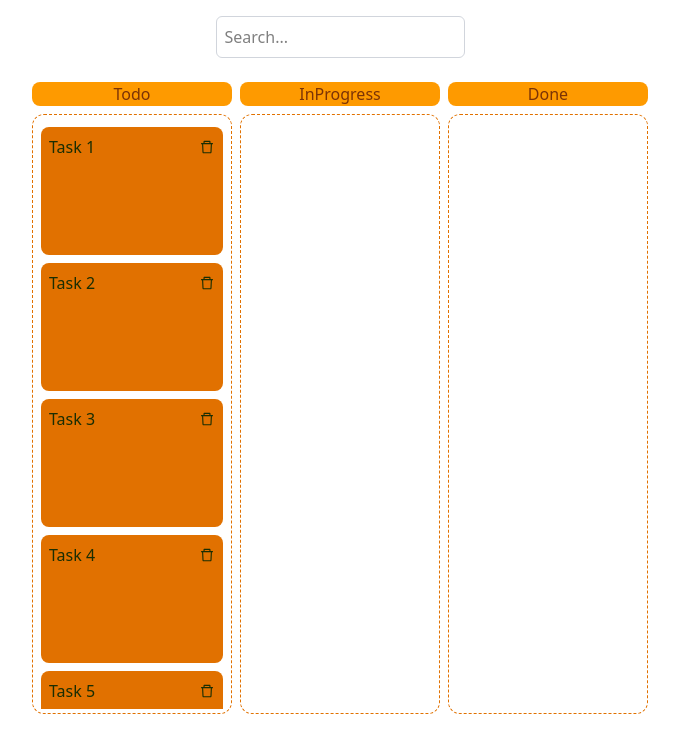
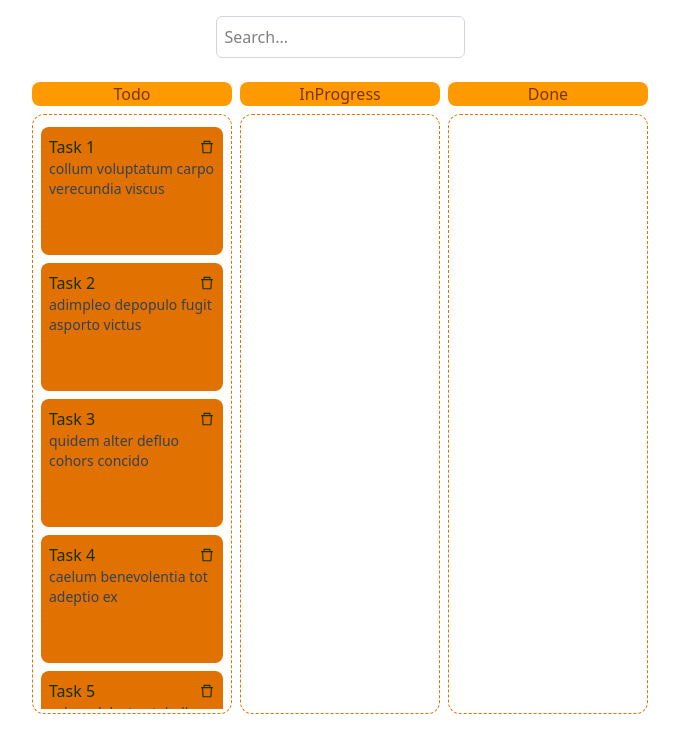
Before and after one commit to ehsanmmd/todoList, a React (Vite) app: page / in a window 1280 px wide. Shown: the top 752 px of the page, without its empty margins (300-979 px from the left). Built offline with nearby package versions, Linux system fonts and the light colour scheme.

Commit message:
feat: add card description

```diff
--- a/package.json
+++ b/package.json
@@ -20,6 +20,7 @@
   },
   "devDependencies": {
     "@eslint/js": "^9.36.0",
+    "@faker-js/faker": "^10.1.0",
     "@types/node": "^24.6.0",
     "@types/react": "^19.1.16",
     "@types/react-dom": "^19.1.9",
--- a/src/Board.tsx
+++ b/src/Board.tsx
@@ -11,6 +11,7 @@ import {
 import { Card } from "./Card";
 import { Column } from "./Column";
 import { useState } from "react";
+import { faker } from "@faker-js/faker";
 
 function generateInitialState(cardCount: number) {
   const cards: Record<string, Card> = {};
@@ -18,7 +19,8 @@ function generateInitialState(cardCount: number) {
 
   for (let i = 1; i <= cardCount; i++) {
     const id = `card-${i}`;
-    cards[id] = { id, title: `Task ${i}` };
+    const description = faker.lorem.words(5);
+    cards[id] = { id, title: `Task ${i}`, description };
     todoCardIds.push(id);
   }
 
--- a/src/Card.tsx
+++ b/src/Card.tsx
@@ -4,10 +4,11 @@ import { AiOutlineDelete } from "react-icons/ai";
 export interface Card {
   id: string;
   title: string;
+  description?: string;
   onDelete?: (id: string) => void;
 }
 
-export const Card = ({ title, id, onDelete }: Card) => {
+export const Card = ({ title, id, description, onDelete }: Card) => {
   const { attributes, listeners, setNodeRef, isDragging } = useDraggable({
     id,
     data: { id, title },
@@ -30,7 +31,7 @@ export const Card = ({ title, id, onDelete }: Card) => {
           <AiOutlineDelete />
         </button>
       </div>
-      <div className="w-full flex-1" {...attributes} {...listeners}></div>
+      <div className="w-full flex-1 text-sm text-gray-700" {...attributes} {...listeners}>{description}</div>
     </div>
   );
 };
--- a/src/Column.tsx
+++ b/src/Column.tsx
@@ -50,6 +50,7 @@ export const Column = ({
             <Card
               id={cardIds[index]}
               title={cards[cardIds[index]].title}
+              description={cards[cardIds[index]].description}
               onDelete={onDelete}
             />
           )}
```
Also changed, not shown: 1 other file (tests, documents, lock files or other folders).
